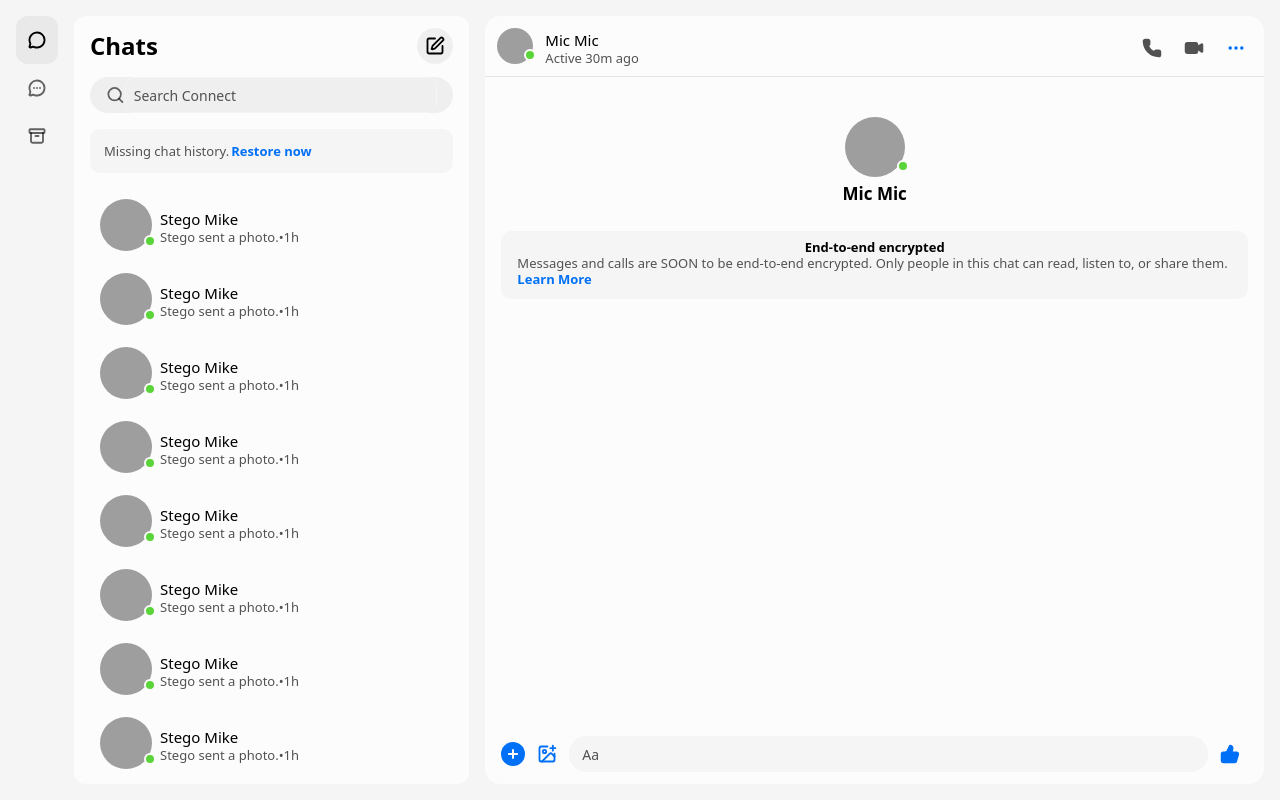
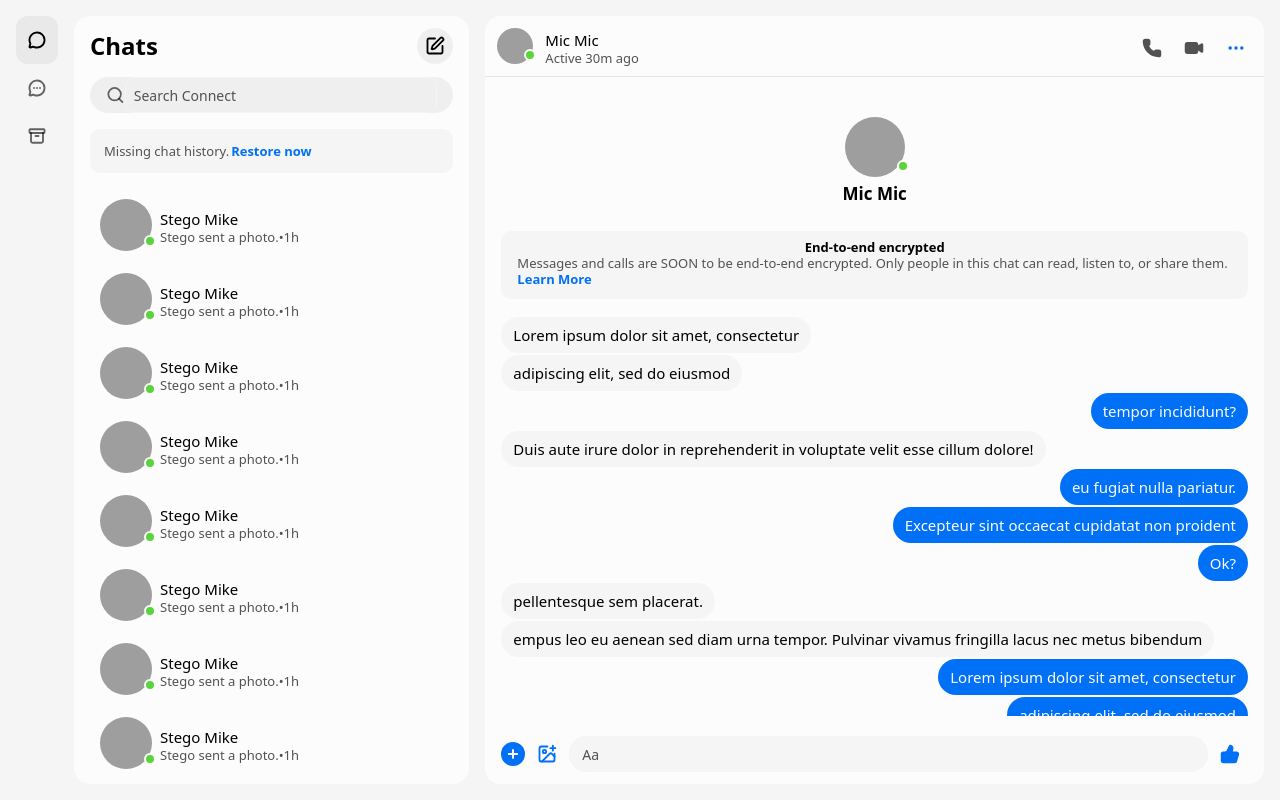
Before and after one commit to michaelcanonizado/connect, a Next.js app in the folder frontend/: page /chats in a window 1280 px wide. Built offline with nearby package versions, Linux system fonts and the light colour scheme; grey boxes are pictures that could not be loaded.

Commit message:
feat(frontend): add temporary messages to <MessageView/> and add scroll

```diff
--- a/frontend/src/app/layout-manager.tsx
+++ b/frontend/src/app/layout-manager.tsx
@@ -71,7 +71,7 @@ export default function LayoutManager({ className, children }: Props) {
       <div className='bg-muted flex grow gap-4 py-4 pr-4'>
         <Card
           className={cn(
-            'bg-background min-w-[300px] flex-[1_1_480px] rounded-lg pb-0 md:flex md:max-w-[480px]',
+            'bg-background min-w-[300px] flex-[1_1_480px] pb-0 md:flex md:max-w-[480px]',
             isMessageViewActive ? 'hidden' : ''
           )}
         >
--- a/frontend/src/components/message-view/index.tsx
+++ b/frontend/src/components/message-view/index.tsx
@@ -105,6 +105,84 @@ function TempChatOther({ msg }: { msg: string }) {
   )
 }
 
+function Chats() {
+  return (
+    <>
+      <TempChatOther msg={'Lorem ipsum dolor sit amet, consectetur'} />
+      <TempChatOther msg={'adipiscing elit, sed do eiusmod'} />
+      <TempChatSelf msg={'tempor incididunt?'} />
+      <TempChatOther
+        msg={
+          'Duis aute irure dolor in reprehenderit in voluptate velit esse cillum dolore!'
+        }
+      />
+      <TempChatSelf msg={'eu fugiat nulla pariatur.'} />
+      <TempChatSelf msg={'Excepteur sint occaecat cupidatat non proident'} />
+      <TempChatSelf msg={'Ok?'} />
+      <TempChatOther msg={'pellentesque sem placerat.'} />
+      <TempChatOther
+        msg={
+          'empus leo eu aenean sed diam urna tempor. Pulvinar vivamus fringilla lacus nec metus bibendum '
+        }
+      />
+
+      <TempChatSelf msg={'Lorem ipsum dolor sit amet, consectetur'} />
+      <TempChatSelf msg={'adipiscing elit, sed do eiusmod'} />
+      <TempChatOther msg={'tempor incididunt?'} />
+      <TempChatSelf
+        msg={
+          'Duis aute irure dolor in reprehenderit in voluptate velit esse cillum dolore!'
+        }
+      />
+      <TempChatOther msg={'eu fugiat nulla pariatur.'} />
+      <TempChatOther msg={'Excepteur sint occaecat cupidatat non proident'} />
+      <TempChatOther msg={'Ok?'} />
+      <TempChatSelf msg={'pellentesque sem placerat.'} />
+      <TempChatSelf
+        msg={
+          'empus leo eu aenean sed diam urna tempor. Pulvinar vivamus fringilla lacus nec metus bibendum '
+        }
+      />
+
+      <TempChatOther msg={'Lorem ipsum dolor sit amet, consectetur'} />
+      <TempChatOther msg={'adipiscing elit, sed do eiusmod'} />
+      <TempChatSelf msg={'tempor incididunt?'} />
+      <TempChatOther
+        msg={
+          'Duis aute irure dolor in reprehenderit in voluptate velit esse cillum dolore!'
+        }
+      />
+      <TempChatSelf msg={'eu fugiat nulla pariatur.'} />
+      <TempChatSelf msg={'Excepteur sint occaecat cupidatat non proident'} />
+      <TempChatSelf msg={'Ok?'} />
+      <TempChatOther msg={'pellentesque sem placerat.'} />
+      <TempChatOther
+        msg={
+          'empus leo eu aenean sed diam urna tempor. Pulvinar vivamus fringilla lacus nec metus bibendum '
+        }
+      />
+
+      <TempChatSelf msg={'Lorem ipsum dolor sit amet, consectetur'} />
+      <TempChatSelf msg={'adipiscing elit, sed do eiusmod'} />
+      <TempChatOther msg={'tempor incididunt?'} />
+      <TempChatSelf
+        msg={
+          'Duis aute irure dolor in reprehenderit in voluptate velit esse cillum dolore!'
+        }
+      />
+      <TempChatOther msg={'eu fugiat nulla pariatur.'} />
+      <TempChatOther msg={'Excepteur sint occaecat cupidatat non proident'} />
+      <TempChatOther msg={'Ok?'} />
+      <TempChatSelf msg={'pellentesque sem placerat.'} />
+      <TempChatSelf
+        msg={
+          'empus leo eu aenean sed diam urna tempor. Pulvinar vivamus fringilla lacus nec metus bibendum '
+        }
+      />
+    </>
+  )
+}
+
 export default function MessageView({ className }: Props) {
   const { isActive, setIsActive } = useMessageView(state => state)
 
@@ -113,6 +191,7 @@ export default function MessageView({ className }: Props) {
       <Header />
       <MessageViewChatContainer>
         <StartingBanner />
+        <Chats />
       </MessageViewChatContainer>
       <MessageViewChatActionsContainer>
         <MessageViewChatActionsMore />
--- a/frontend/src/components/message-view/message-view.tsx
+++ b/frontend/src/components/message-view/message-view.tsx
@@ -193,8 +193,8 @@ function MessageViewStartingBannerWarningSub({ className, children }: Props) {
 
 function MessageViewChatContainer({ className, children }: Props) {
   return (
-    <div className={cn('flex grow flex-col gap-[2px] px-4', className)}>
-      {children}
+    <div className={cn('mb-2 grow overflow-y-auto px-4', className)}>
+      <div className='flex h-0 flex-col gap-[2px]'>{children}</div>
     </div>
   )
 }
```
